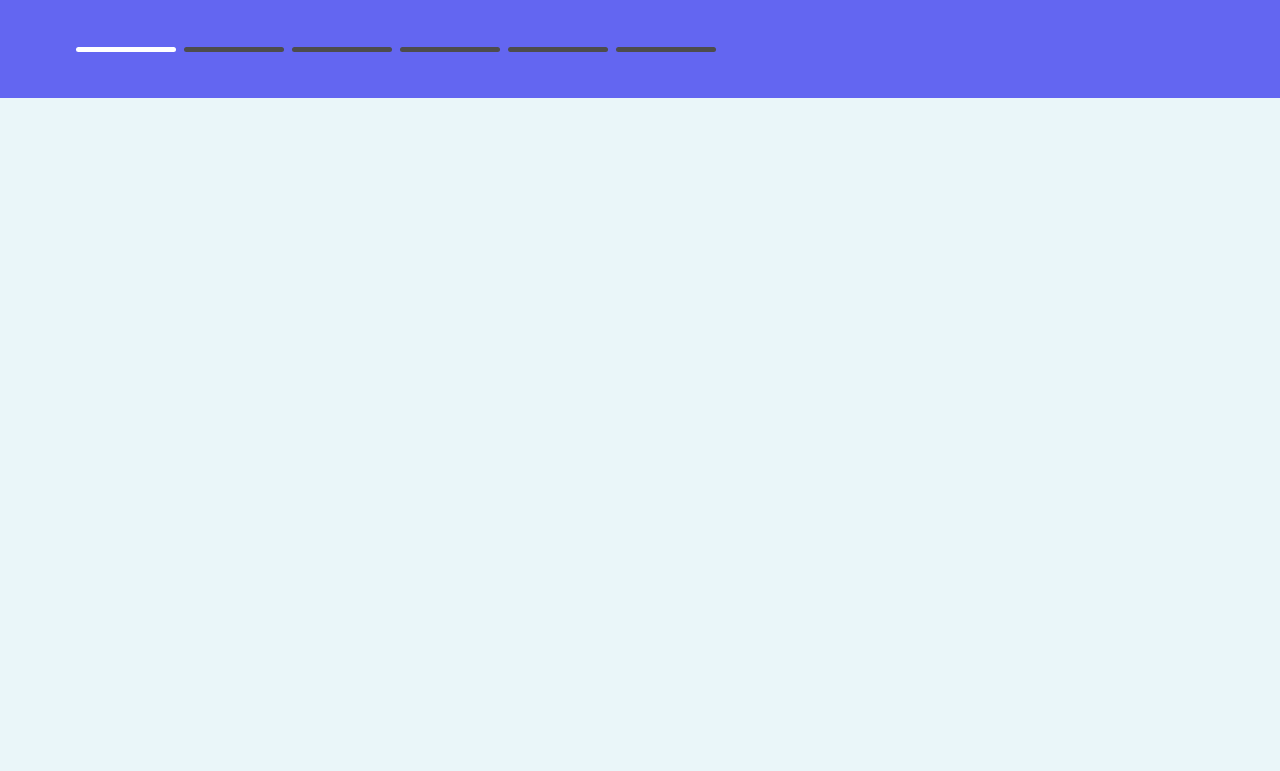
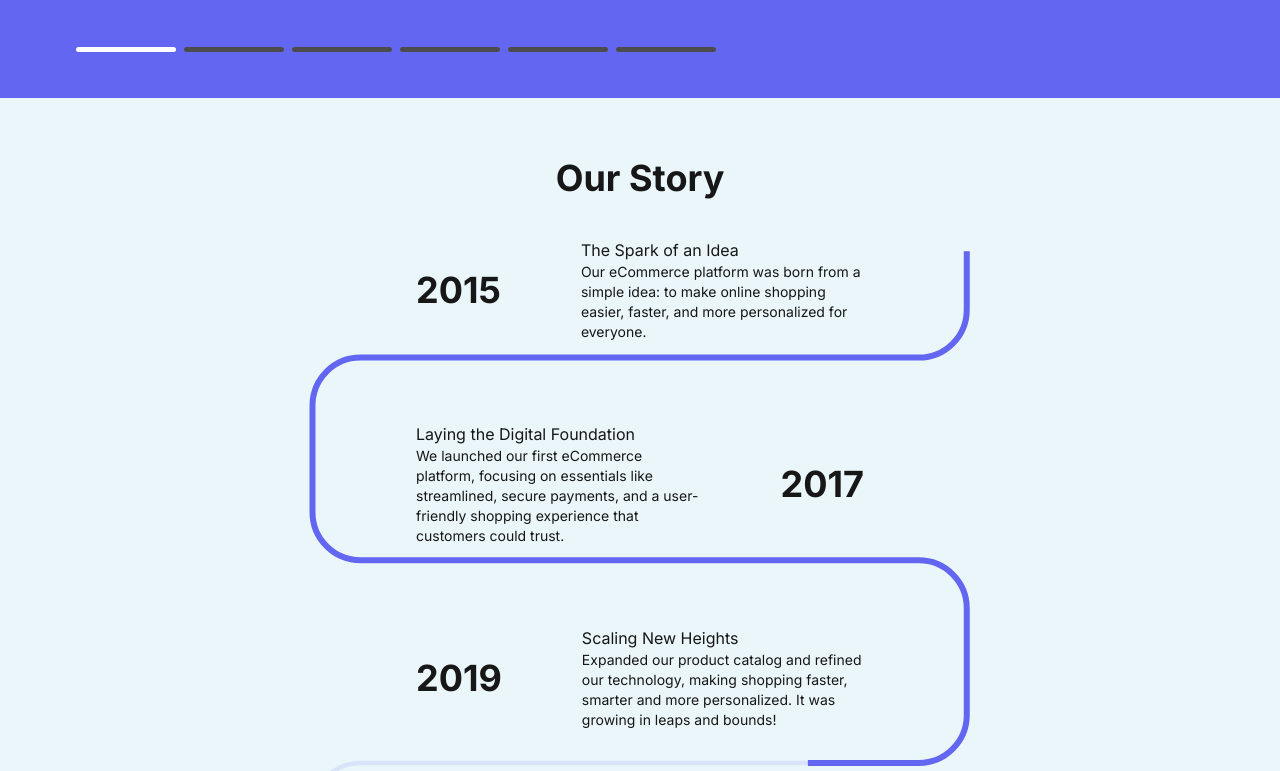
Before and after one commit to shakeelahmadcoder/Ecommerce-Website-Landing-Page, a Next.js app: page / in a window 1280 px wide. Shown: the part 1640-2411 px from the top of the page. Before the commit the page ends 1738 px from the top, so only its background shows below. Built offline with nearby package versions, Linux system fonts and the light colour scheme.

Commit message:
timeline section

```diff
--- a/app/components/TimeLine.jsx
+++ b/app/components/TimeLine.jsx
@@ -0,0 +1,26 @@
+import { companyStory, Images } from '@/public/assests'
+import Image from 'next/image'
+import React from 'react'
+
+const TimeLine = () => {
+  return (
+    <div className='flex flex-col justify-center items-center py-5 sm:my-10 relative'>
+        <h1 className='text-4xl font-bold'>Our Story</h1>
+       <Image className='w-175' src={Images.frame} alt="frame" width={500} height={500} />
+
+       <div className='flex flex-col justify-center items-center p-5 gap-6 sm:gap-20 absolute top-12 sm:top-20'>
+         {companyStory.map((item, index)=>(
+            <div key={index} className={`flex sm:flex-row items-center ${item.position === "left" ? "sm:flex-row" : "sm:flex-row-reverse"} w-full  sm:max-w-md gap-6 sm:gap-20`}>
+                <h1 className='text-xl sm:text-4xl font-bold'>{item.year}</h1>
+                <div>
+                    <p>{item.title}</p>
+                    <p className='text-xs sm:text-sm'>{item.description}</p>
+                </div>
+            </div>
+        ))}
+       </div>
+    </div>
+  )
+}
+
+export default TimeLine
--- a/app/page.js
+++ b/app/page.js
@@ -1,7 +1,6 @@
 import Image from "next/image";
 import { Navbar } from "./components/Navbar";
 import { HeroSection } from "./components/HeroSection";
-import { ProductCard } from "./components/ProductCard";
 import { SellingProducts } from "./components/SellingProducts";
 import Timeline from "./components/TimeLine";
 
@@ -12,6 +11,7 @@ export default function Home() {
      <Navbar/>
     <HeroSection/>
      <SellingProducts/>
+     <Timeline/>
     </div>
   );
 }
--- a/public/assests.js
+++ b/public/assests.js
@@ -29,8 +29,10 @@ import sunglass from "../public/images/sunglass.png"
 import watch from "../public/images/watch.jpg"
 import wirelessmouse from "../public/images/wirelessmouse.png"
 import youtube from "../public/images/youtube.png"
+import frame from "../public/images/Frame.svg"
 
-export const Images = {logo, creamsd, facebook, icon1, icon2, icon3, icon4, icon5, instagram, light, lights, linkdin, mike, open, youtube}
+
+export const Images = {logo, frame, creamsd, facebook, icon1, icon2, icon3, icon4, icon5, instagram, light, lights, linkdin, mike, open, youtube}
 
 export const productCrousel = [
     {id:1, image: perfume},
@@ -99,34 +101,39 @@ export const companyStory = [
         year: 2015,
         title: "The Spark of an Idea",
         description: "Our eCommerce platform was born from a simple idea: to make online shopping easier, faster, and more personalized for everyone.",
-        position: "left"
+        position: "left",
+        icon: icon1
     },
     {
         id: 2,
         year: 2017,
         title: "Laying the Digital Foundation",
         description: "We launched our first eCommerce platform, focusing on essentials like streamlined, secure payments, and a user-friendly shopping experience that customers could trust.",
-        position: "right"
+        position: "right",
+        icon: icon2
     },
     {
         id: 3,
         year: 2019,
         title: "Scaling New Heights",
         description: "Expanded our product catalog and refined our technology, making shopping faster, smarter and more personalized. It was growing in leaps and bounds!",
-        position: "left"
+        position: "left",
+        icon: icon3
     },
     {
         id: 4,
         year: 2022,
         title: "Technology-Driven Growth",
         description: "Integrated AI-powered recommendations, faster checkout analytics, and real-time inventory tracking—enhancing the customer experience at every step.",
-        position: "right"
+        position: "right",
+        icon: icon4
     },
     {
         id: 5,
         year: 2025,
         title: "Future of Commerce",
         description: "Shaping the future of eCommerce with innovations in AI, personalized shopping delivery, and sustainable, data-first innovation.",
-        position: "left"
+        position: "left",
+        icon: icon5
     }
 ]
```
Also changed, not shown: public/images/Frame.png (added), public/images/Frame.svg (added).
